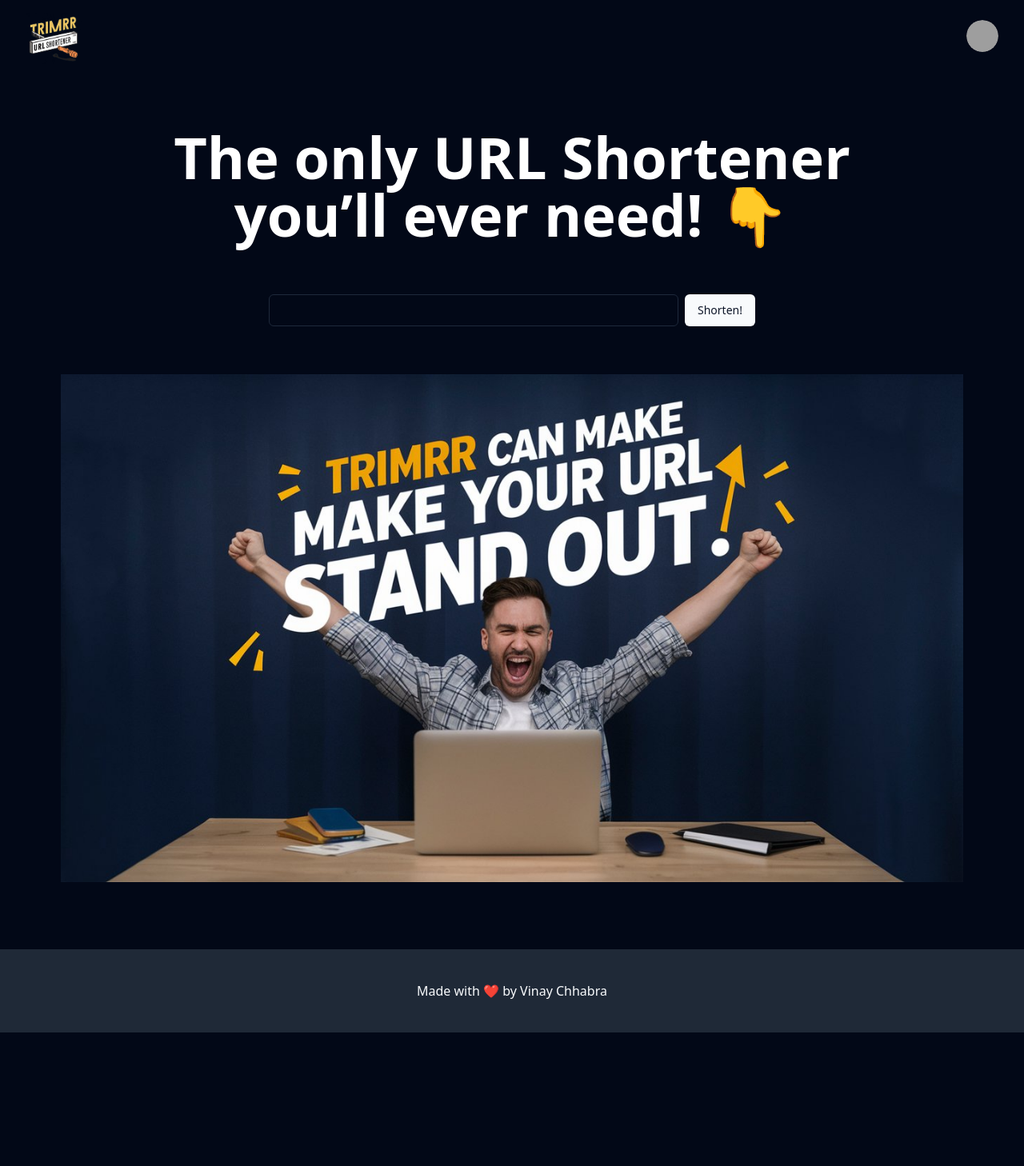
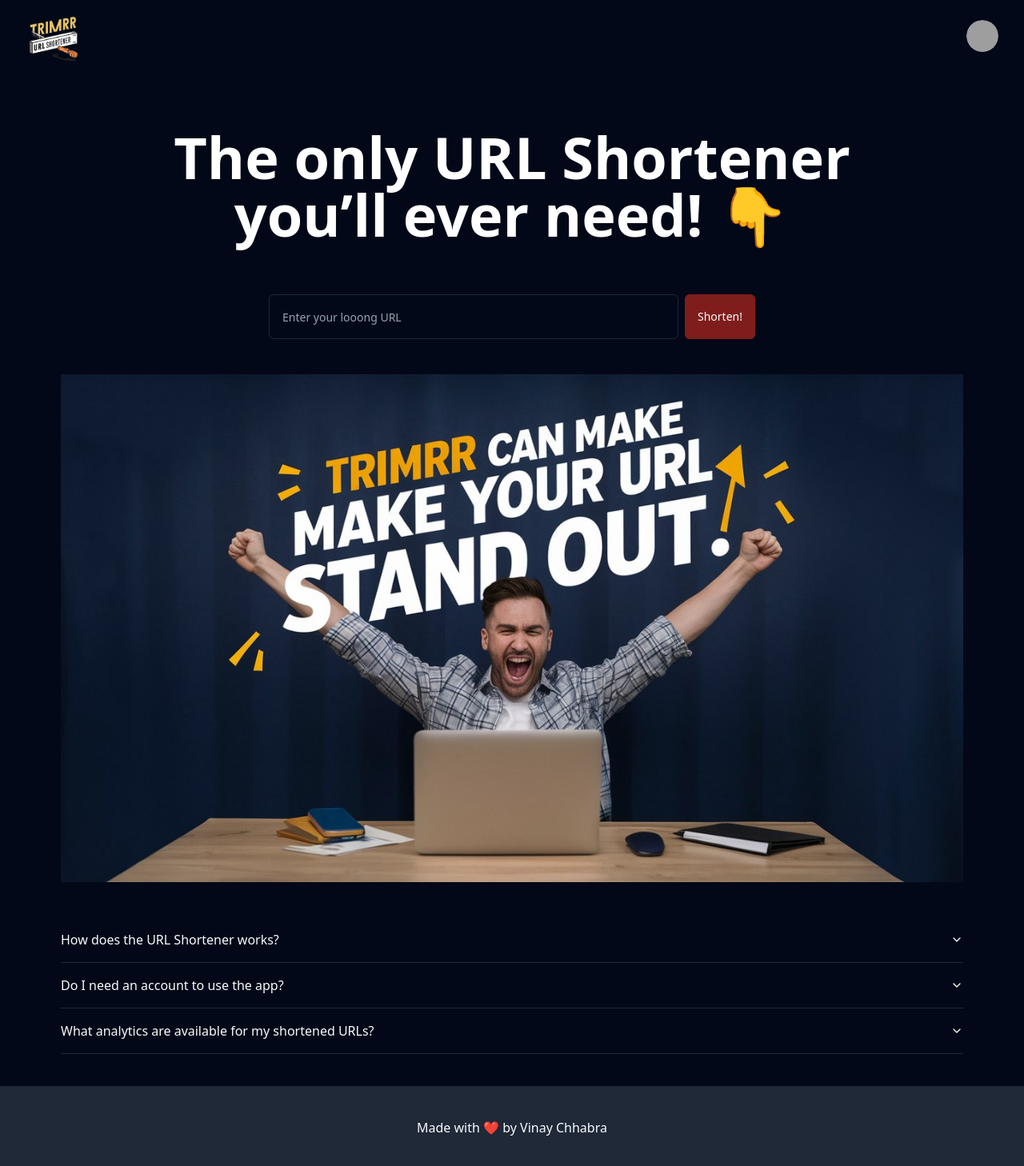
Before and after one commit to code-walker-23/url-shortener, a React (Vite) app: page / in a window 1280 px wide. Shown: the top 1458 px of the page at 80% size. Before the commit the page ends 1291 px from the top, so only its background shows below. Built offline with nearby package versions, Linux system fonts and the light colour scheme; grey boxes are pictures that could not be loaded.

Commit message:
landing-page-completed

```diff
--- a/src/pages/landing.jsx
+++ b/src/pages/landing.jsx
@@ -1,19 +1,76 @@
 import { Button } from "@/components/ui/button";
 import { Input } from "@/components/ui/input";
+import {
+  Accordion,
+  AccordionContent,
+  AccordionItem,
+  AccordionTrigger,
+} from "@/components/ui/accordion";
+import { useState } from "react";
+import { useNavigate } from "react-router-dom";
 
 const Landing = () => {
+  const [longUrl, setLongUrl] = useState("");
+  const navigate = useNavigate();
+  console.log(longUrl);
+  const handleShorten = (e) => {
+    e.preventDefault();
+    if (longUrl) {
+      navigate(`/auth?createNew=${longUrl}`);
+    }
+  };
   return (
     <div className="flex flex-col items-center">
       <h2 className="my-10 sm:my-16 text-3xl sm:text-6xl lg:text-7xl text-white text-center font-extrabold">
         The only URL Shortener
-        <br/>
+        <br />
         you&rsquo;ll ever need! 👇
       </h2>
-      <form className="sm:h-14 flex flex-col sm:flex-row w-full md:w-2/4 gap-2">
-        <Input />
-        <Button>Shorten!</Button>
+      <form
+        onSubmit={handleShorten}
+        className="sm:h-14 flex flex-col sm:flex-row w-full md:w-2/4 gap-2"
+      >
+        <Input
+          type="url"
+          placeholder="Enter your looong URL"
+          onChange={(e) => {
+            setLongUrl(e.target.value);
+          }}
+          className="h-full flex-1 p-4"
+        />
+        <Button className="h-full" type="submit" variant="destructive">
+          Shorten!
+        </Button>
       </form>
       <img src="/banner.jpeg" alt="banner" className="w-full my-11 md:px-11" />
+      <Accordion type="multiple" collapsible="true" className="w-full md:px-11">
+        <AccordionItem value="item-1">
+          <AccordionTrigger>How does the URL Shortener works?</AccordionTrigger>
+          <AccordionContent>
+            When you enter a looong URL, our system generates a shorten version
+            of that URL. This shortened URL redirects to the original looong URL
+            when accessed
+          </AccordionContent>
+        </AccordionItem>
+        <AccordionItem value="item-2">
+          <AccordionTrigger>
+            Do I need an account to use the app?
+          </AccordionTrigger>
+          <AccordionContent>
+            Yes. Creating an account allows you to manage your URLs, view
+            analytics, and customize your short URLs.
+          </AccordionContent>
+        </AccordionItem>
+        <AccordionItem value="item-3">
+          <AccordionTrigger>
+            What analytics are available for my shortened URLs?
+          </AccordionTrigger>
+          <AccordionContent>
+            You can view the number of clicks, geolocation data of the clicks
+            and device types (mobile/desktop) for each of your shortened URLs.
+          </AccordionContent>
+        </AccordionItem>
+      </Accordion>
     </div>
   );
 };
```
